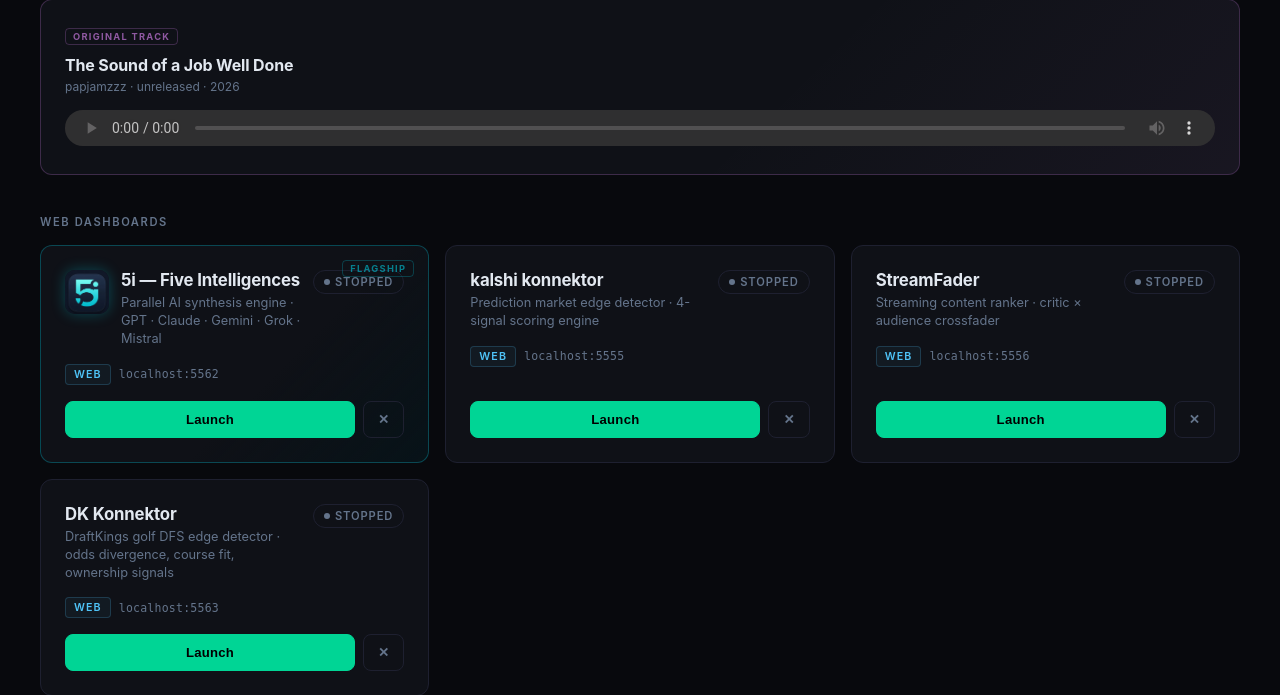
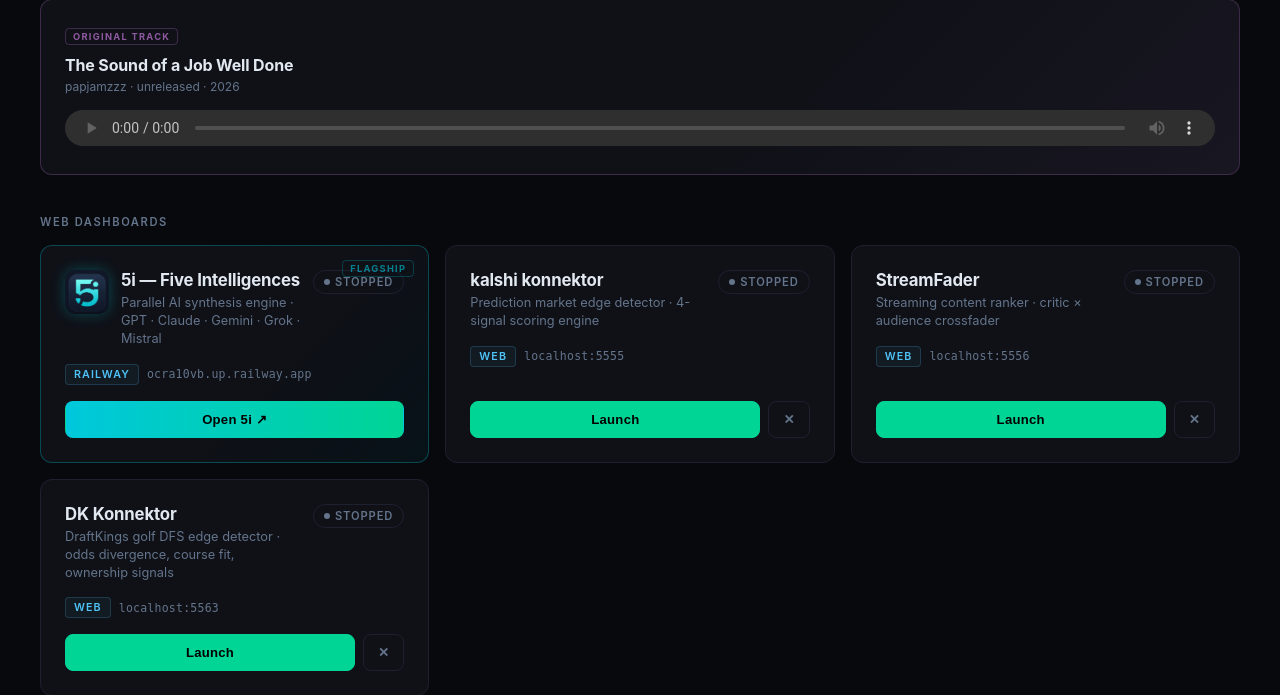
Before and after one commit to papjamzzz/launcher, a Flask app: page / in a window 1280 px wide. Shown: the part 180-875 px from the top of the page. Run offline with Flask 3, Linux system fonts and the light colour scheme; data that the repository does not hold is empty.

Commit message:
Update 5i card: Railway live URL, always-on button

```diff
--- a/templates/index.html
+++ b/templates/index.html
@@ -431,7 +431,7 @@
     <div class="section-label">Web Dashboards</div>
     <div class="grid" id="grid-web">
 
-      <div class="card flagship" id="card-5i" data-key="5i" data-type="web" data-url="http://localhost:5562">
+      <div class="card flagship running" id="card-5i" data-key="5i" data-type="external" data-url="https://ocra10vb.up.railway.app">
         <div class="card-header">
           <div class="card-header-inner">
             <img src="/static/5i-logo.png" class="card-logo" alt="5i"/>
@@ -440,18 +440,16 @@
               <div class="card-desc">Parallel AI synthesis engine · GPT · Claude · Gemini · Grok · Mistral</div>
             </div>
           </div>
-          <div class="status-badge stopped" id="badge-5i">
-            <span class="dot"></span><span>Stopped</span>
+          <div class="status-badge running" id="badge-5i">
+            <span class="dot"></span><span>Live on Railway</span>
           </div>
         </div>
         <div style="display:flex;gap:8px;align-items:center">
-          <span class="card-type web">Web</span>
-          <span class="card-url">localhost:5562</span>
+          <span class="card-type web">Railway</span>
+          <span class="card-url">ocra10vb.up.railway.app</span>
         </div>
         <div class="card-actions">
-          <button class="btn btn-launch" id="launch-5i" onclick="launch('5i')">Launch</button>
-          <button class="btn btn-open" id="open-5i" onclick="openApp('5i')" style="display:none" title="Open in browser">↗</button>
-          <button class="btn btn-stop" onclick="stop('5i')" title="Stop">✕</button>
+          <button class="btn btn-launch" style="background:linear-gradient(90deg,#00c8dc,#00d595);border-color:transparent;color:#000;" onclick="window.open('https://ocra10vb.up.railway.app','_blank')">Open 5i ↗</button>
         </div>
       </div>
 
```
